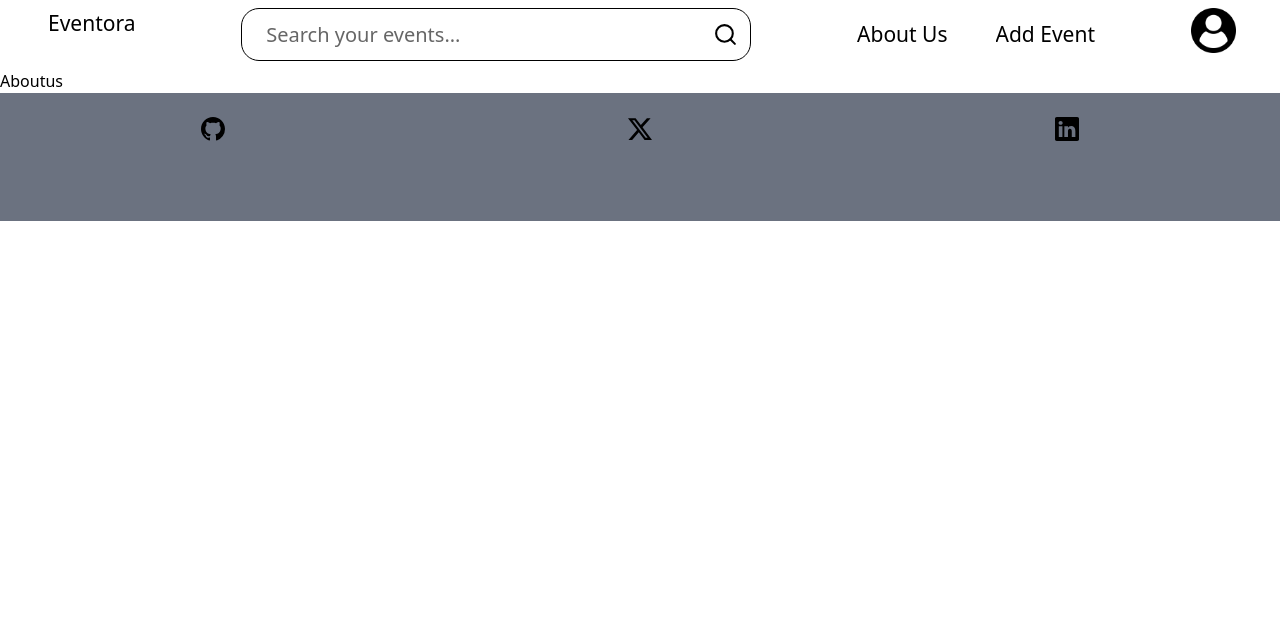
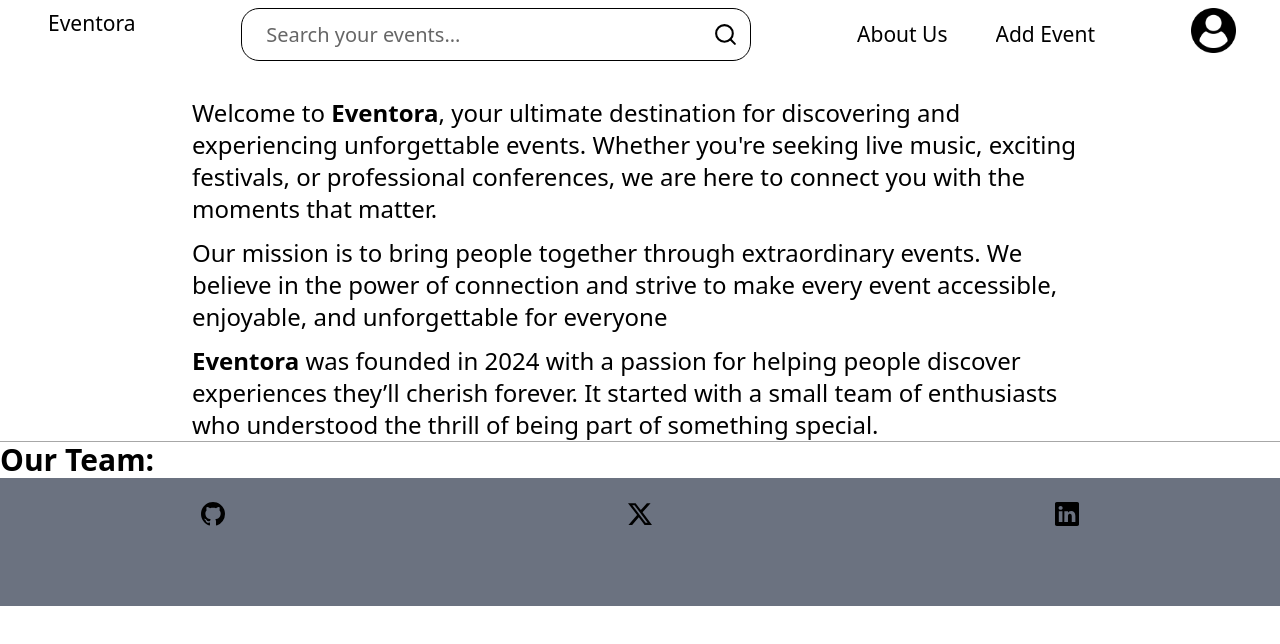
Before and after one commit to OikawaToru1/Eventora, a React (Vite) app in the folder eventora/: page /about-us in a window 1280 px wide. Shown: the top 644 px of the page. Built offline with nearby package versions, Linux system fonts and the light colour scheme; no server answers.

Commit message:
added basic aboutus details

```diff
--- a/eventora/src/Components/Aboutus.jsx
+++ b/eventora/src/Components/Aboutus.jsx
@@ -2,7 +2,22 @@ import React from 'react'
 
 function Aboutus() {
   return (
-    <div>Aboutus</div>
+    <div className='w-full mt-7'>
+      <div className='w-[70%] mx-auto text-[20px] lg:text-2xl flex flex-col gap-3 '>
+        <span>
+        Welcome to <b> Eventora</b>, your ultimate destination for discovering and experiencing unforgettable events. Whether you're seeking live music, exciting festivals, or professional conferences, we are here to connect you with the moments that matter.
+        </span>
+        <span>
+        Our mission is to bring people together through extraordinary events. We believe in the power of connection and strive to make every event accessible, enjoyable, and unforgettable for everyone
+        </span>
+        <span>
+        <b>Eventora</b> was founded in 2024 with a passion for helping people discover experiences they’ll cherish forever. It started with a small team of enthusiasts who understood the thrill of being part of something special.
+        </span>
+      </div>
+      <div className='border-t border-[#a7a7a7]'>
+        <h2 className='font-bold text-3xl'>Our Team:</h2>
+      </div>
+    </div>
   )
 }
 
```
